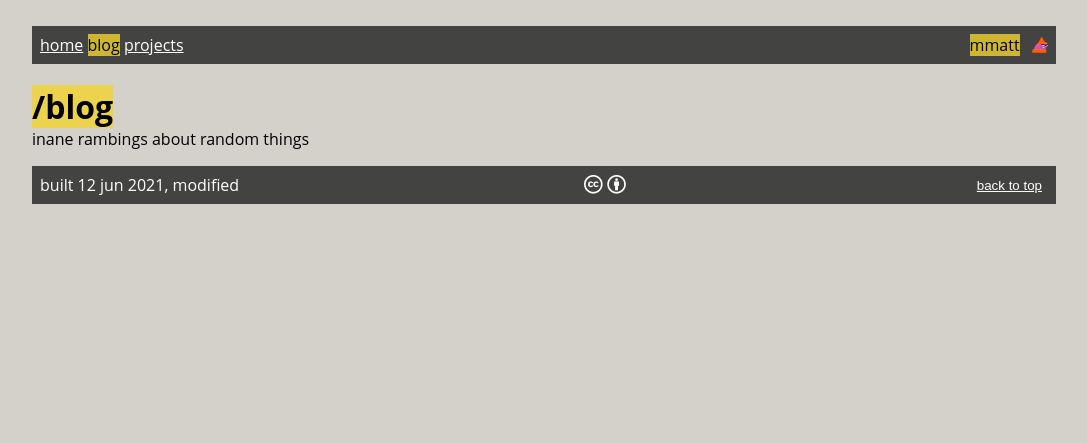
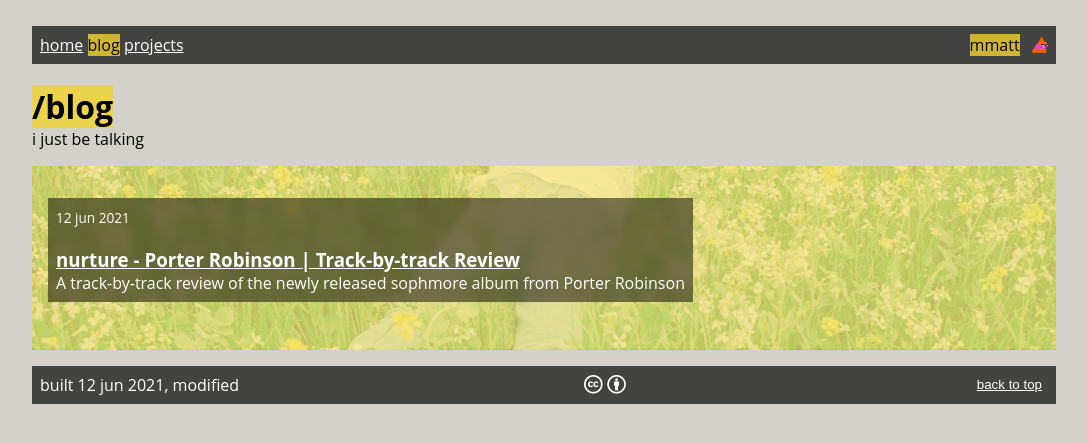
Before and after one commit to 12beesinatrenchcoat/12beesinatrenchcoat.github.io, a Jekyll site: the page built from blog.html, in a window 1280 px wide. Shown: the top 443 px of the page, without its empty margins (96-1183 px from the left). Built offline with Jekyll 4.4.1, drawn with Linux system fonts in a browser that asks for light colours; some web fonts are replaced; some of the changed lines change nothing that is shown.

Commit message:
⏰In Progress Commit

````diff
--- a/blog.html
+++ b/blog.html
@@ -9,7 +9,7 @@
     }
 </style>
 <h1 class="emphasis-highlight">/blog</h1>
-<p class="subtitle">inane rambings about random things</p>
+<p class="subtitle">i just be talking</p>
 
 {% for post in site.posts %}
 <div class="post" style="background-image:linear-gradient(#f6e479C4, #f6e479C4),url({{post.headerImage}});">
--- /dev/null
+++ b/blog/_posts/2021-06-12-nurture_review.md
@@ -0,0 +1,70 @@
+---
+
+ title:         "nurture - Porter Robinson | Track-by-track Review"
+
+ description:   "A track-by-track review of the newly released sophmore album from Porter Robinson"
+
+ headerImage:   "/assets/images/nurture.jpg"
+
+---
+
+## About:
+Nurture (stylized as 'nurture' through most of the promotional art), is Porter Robinson's sophomore album after 7 years since his EDM classic album "Worlds". Revealed by Robinson on an [aesthetic filled announcement video](https://www.youtube.com/watch?v=tcKAdFEQ_JU){:class="ext youtube"} published on January 28, of 2020, it reveals the aesthetic we will see Porter use for the next year while hyping up the album. The then unreleased track "Mirror" playing in the background, really sets the tone in this video too.
+
+After about 16 months of anticipation, nurture released on April 23rd, 2021 through the Mom+Pop label.
+
+-----------------
+
+## The Review:
+
+### (1.) Lifelike:
+Lifelike is a beautiful piano intro that really sets the mood for nurture. It is (what I feel) is the perfect introduction to the album, and is a good choice to place it at track #1.
+
+### (2.) Look at the Sky
+Look at the Sky an upbeat joyful, and some would describe "hopeful", song. This song was revealed during [Porter's Secret Sky 2020 set](https://www.youtube.com/watch?v=4KGsgpFiswQ){:class="ext youtube"}, at the end. After fans begged and begged, this song released as a single on January 27, 2021. Porter said in the description of the [Look at the Sky (Lyric Video)](https://www.youtube.com/watch?v=PuMz4v5PYKc){:class="ext youtube"} on YouTube,
+
+```py
+"i see 'Look at the Sky' as a mantra to remind myself that there’s good reason for hope, and that people can meaningfully improve themselves and the world."
+```
+
+I can see this throughout the entire song, with lyrics like:
+
+**"I'll be alive next year**
+
+**I can make something good, oh"**
+
+and:
+
+**"Shouldn't it come to you naturally?**
+
+**And everyone knows (Oh)**
+
+**You're losing your gift and it's plain to see**
+
+**But then something must have changed in me**
+
+**I don't fear it anymore**
+
+**Now I'm sure**
+
+**I'm sure"**
+
+You can see Porter portraying this message throughout the song. These lyrics can be applied to really anything in life, which makes the song very relatable to a lot of people. This song is a banger, that really grew on me ever since the single released.
+
+### (3.) Get Your Wish
+Get Your Wish was the first single Porter released after announcing 'nurture'. The music video showing him standing on a screen with water placed on top of it, and behind him being another large screen. (This being the setup for the recently revealed 'nurture live' stage) This was the first taste of how nurture was going to sound, and is an amazing song in my opinion. [In a Twitter post](https://twitter.com/porterrobinson/status/1222580194248032258){:class="ext twitter"}, Porter explains that Get Your Wish is about, "finding a reason to keep moving forward." Porter then explains how during 2015 through 2017, Porter was doing really badly, and felt that his entire life revolved around music, and that for the first time in his music career, he was struggling to write new music.
+
+**"When the glory tries to tempt you**
+
+**It may seem like what you need**
+
+**But if glory makes you happy**
+
+**Why are you so broken up??"**
+
+I absolutely love this song, the production on this is amazing making it a banger during the chorus.
+
+### (4.) Wind Tempos
+When the next track (musician) came out as a single, [@alivenextyear](https://twitter.com/alivenextyear){:class="ext twitter"} on Twitter replied, [to Porter talking about how nurture needed an instrumental](https://twitter.com/porterrobinson/status/1367202814645178370){:class="ext twitter"}, saying, "oh cool so no instrumentals on the album." Porter jokingly responded with this banger tweet:
+
+[![Porter's Tweet replying "INCORRECTO" to @alivenextyear](https://i.imgur.com/MmmIyRw.png)](https://twitter.com/porterrobinson/status/1367203283203424260)
````
Also changed, not shown: assets/images/nurture.jpg (added), 1 other file.
